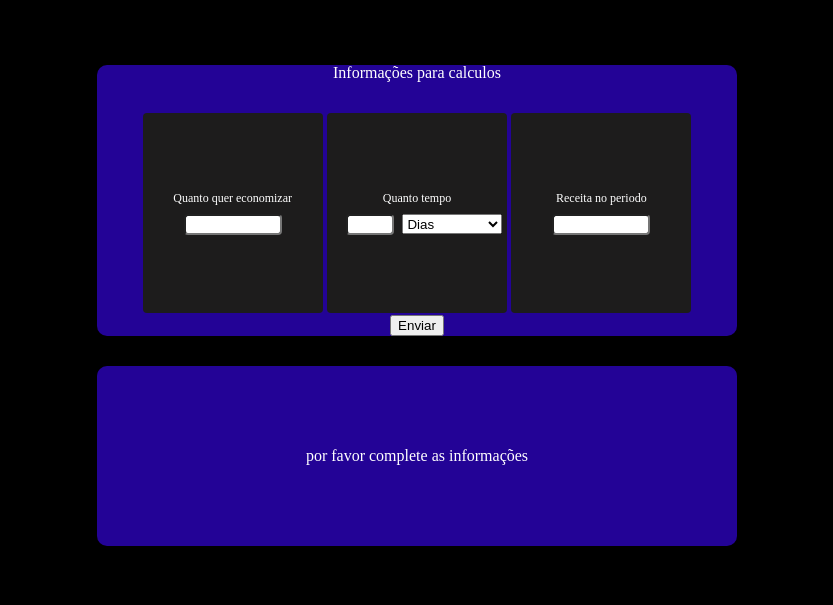
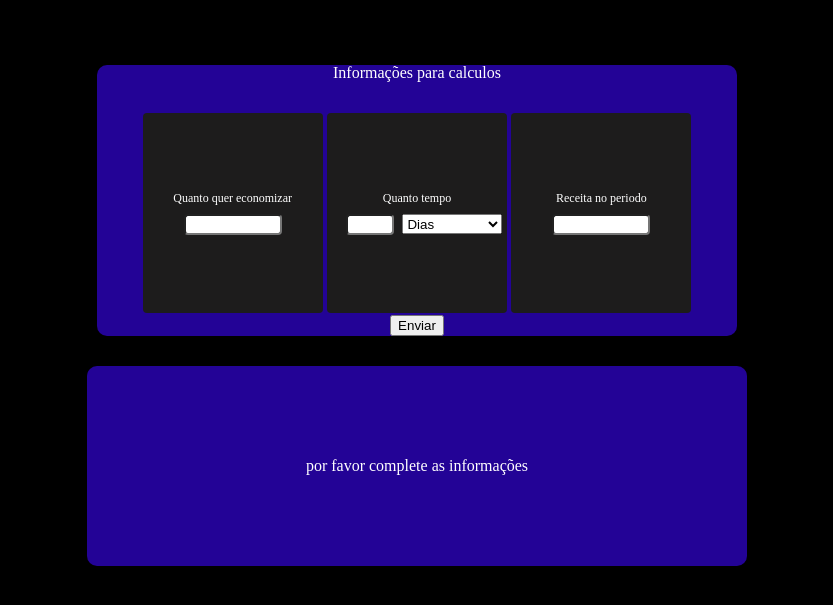
Before and after one commit to estrela801/sitema-gestao-financeira, a plain HTML site: page index.HTML in a window 1280 px wide. Both pictures are taken after a click on the button "Enviar". Shown: the part 137-742 px from the top of the page, without its empty margins (223-1056 px from the left). Drawn offline with Linux system fonts and the light colour scheme.

Commit message:
style: improving answer view

```diff
--- a/style.css
+++ b/style.css
@@ -110,7 +110,13 @@ input[type="number"]::-webkit-outer-spin-button {
     width: 40px;
     margin-left:15px;
 }
-
+.novo{
+    padding: 10px;
+}
+.novo .resposta{
+    line-height: 26px;
+    font-size: 16px;
+}
 @media screen and (min-width: 300px) and (max-width: 500px) {
     .main-elements{
         width: 90%;
```
